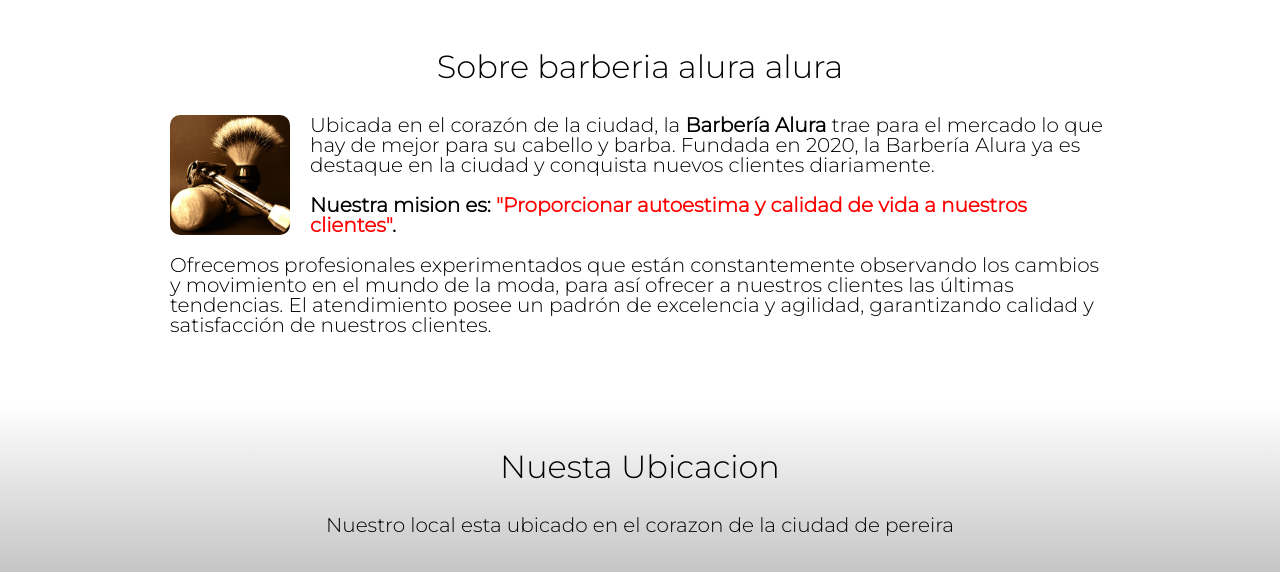
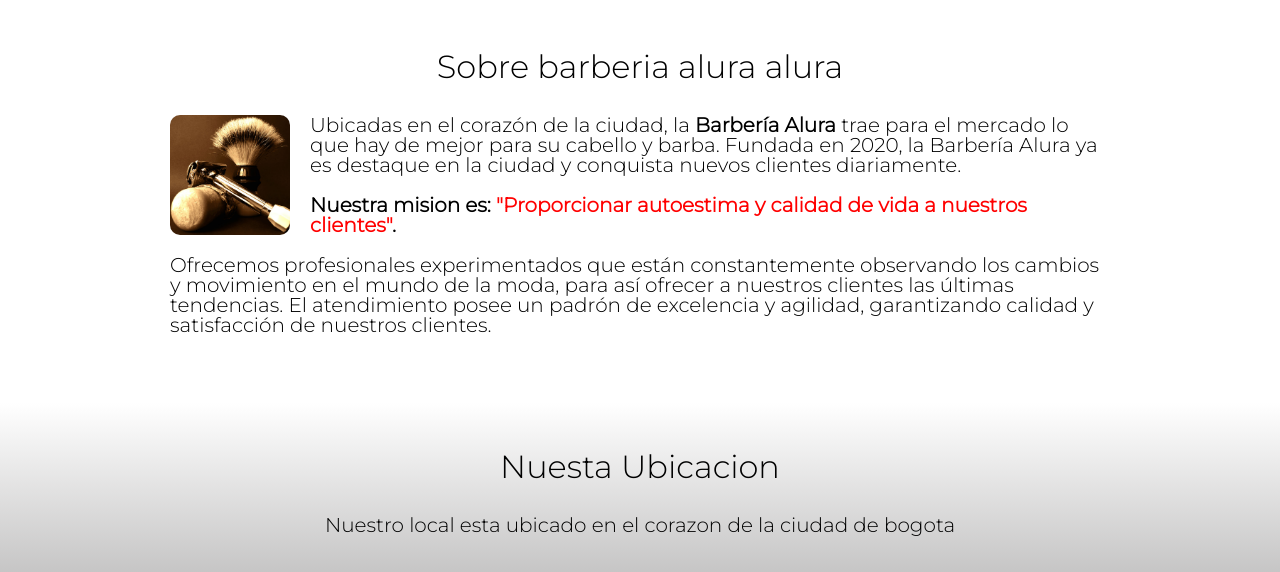
Before and after one commit to KeevDev/ALURA-BARBERIA, a plain HTML site: page index.html in a window 1280 px wide. Shown: the part 1113-1685 px from the top of the page. Drawn offline with Linux system fonts and the light colour scheme; grey boxes are pictures that could not be loaded.

Commit message:
Ultima modificacion

```diff
--- a/index.html
+++ b/index.html
@@ -39,7 +39,7 @@
 
                 <img class="utensilios" src="imagenes/utensilios.jpg" alt="utensilios">
 
-                    <p>Ubicada en el corazón de la ciudad, la <strong> Barbería Alura</strong> trae para el mercado lo que hay de mejor para su cabello y barba. Fundada en 2020, la Barbería Alura ya es destaque en la ciudad y conquista nuevos clientes diariamente.
+                    <p>Ubicadas en el corazón de la ciudad, la <strong> Barbería Alura</strong> trae para el mercado lo que hay de mejor para su cabello y barba. Fundada en 2020, la Barbería Alura ya es destaque en la ciudad y conquista nuevos clientes diariamente.
                     </p>
 
                     <p><em>Nuestra mision es: <strong>"Proporcionar autoestima y calidad de vida a nuestros clientes"</strong>.</em></p>
@@ -51,7 +51,7 @@
 
             <section class="mapa">
                 <h3 class="titulo-principal">Nuesta Ubicacion</h3>
-                <p>Nuestro local esta ubicado en el corazon de la ciudad de pereira</p>
+                <p>Nuestro local esta ubicado en el corazon de la ciudad de bogota</p>
 
                 <div class="mapa-contenido">
                     <iframe src="https://www.google.com/maps/embed?pb=!1m18!1m12z!1m3!1d63612.75419883272!2d-75.74886723162045!3d4.804859183773146!2m3!1f0!2f0!3f0!3m2!1i1024!2i768!4f13.1!3m3!1m2!1s0x8e388748eb56c1fd%3A0x95b39410f9f1dfbc!2sPereira%2C%20Risaralda!5e0!3m2!1ses!2sco!4v1674523700450!5m2!1ses!2sco" width="100%" height="300" style="border:0;" allowfullscreen="" loading="lazy" referrerpolicy="no-referrer-when-downgrade"></iframe>
```
